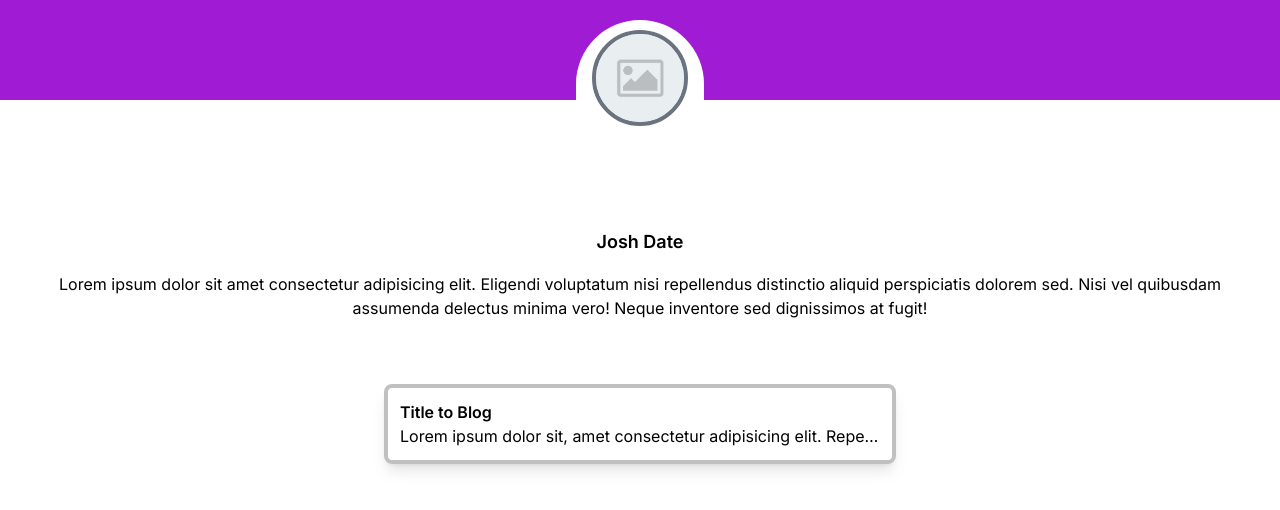
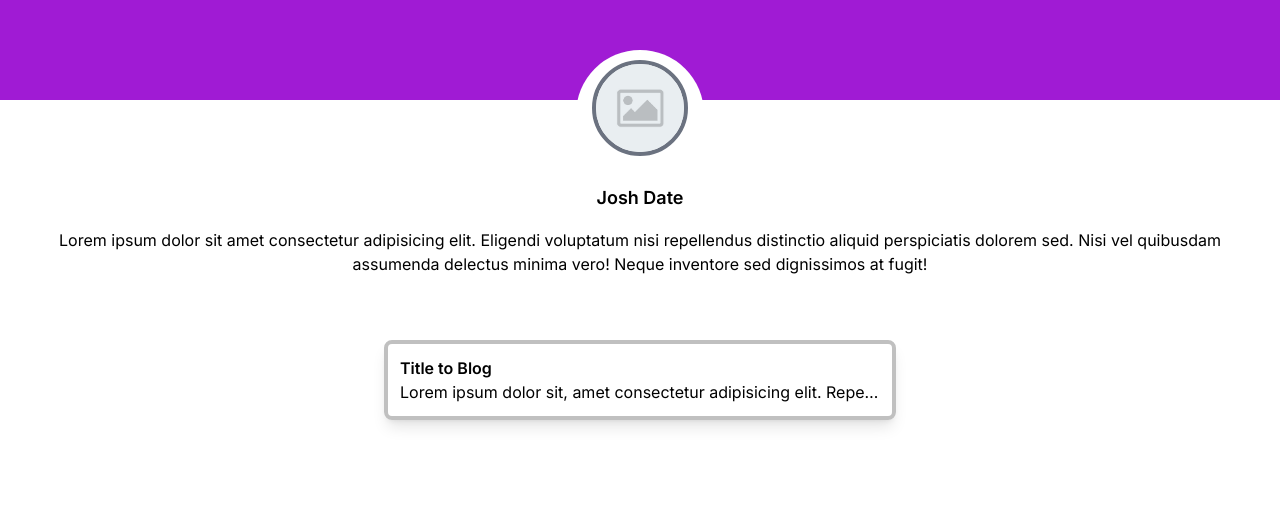
Before and after one commit to Josh-D18/blogSite, a Next.js app: page / in a window 1280 px wide. Shown: the top 510 px of the page. Built offline with nearby package versions, Linux system fonts and the light colour scheme.

Commit message:
created routes for different pages (no content)

```diff
--- a/src/app/components/Profile/ui/ProfileContent.tsx
+++ b/src/app/components/Profile/ui/ProfileContent.tsx
@@ -1,8 +1,9 @@
 import React from "react";
+import Link from "next/link";
 
 const ProfileContent = () => {
   return (
-    <div className="h-full">
+    <div className="h-full mt-[84px]">
       <div>
         <h2 className="font-semibold text-center mt-7 text-lg">Josh Date</h2>
         <p className="text-center pt-4 md:px-5 lg:px-10">
--- a/src/app/components/Profile/ui/ProfileImage.tsx
+++ b/src/app/components/Profile/ui/ProfileImage.tsx
@@ -4,7 +4,7 @@ import placeholderImage from "../../../assets/images/jk-placeholder-image.jpg";
 const ProfileImage = () => {
   return (
     <div className="flex items-center justify-center">
-      <div className="bg-white h-[100px] rounded-t-[100px] relative bottom-20 w-32 flex items-center justify-center">
+      <div className="bg-white h-[100px] rounded-t-[100px] absolute  w-32 flex items-center justify-center">
         <div className="flex items-center justify-center relative top-2">
           <Image
             src={placeholderImage}
--- /dev/null
+++ b/src/app/pages/CreateNewBlog/createnewblog.tsx
@@ -0,0 +1,3 @@
+export default function CreateANewPage() {
+  return <h1>Hello, Dashboard Page!</h1>;
+}
--- /dev/null
+++ b/src/app/pages/EditProfile/editprofile.tsx
@@ -0,0 +1,3 @@
+export default function Page() {
+  return <h1>Hello, Dashboard Page!</h1>;
+}
--- /dev/null
+++ b/src/app/pages/Login/login.tsx
@@ -0,0 +1,3 @@
+export default function Login() {
+  return <h1>Hello, Dashboard Page!</h1>;
+}
--- /dev/null
+++ b/src/app/pages/Register/register.tsx
@@ -0,0 +1,3 @@
+export default function RegisterPage() {
+  return <h1>Hello, Dashboard Page!</h1>;
+}
```
